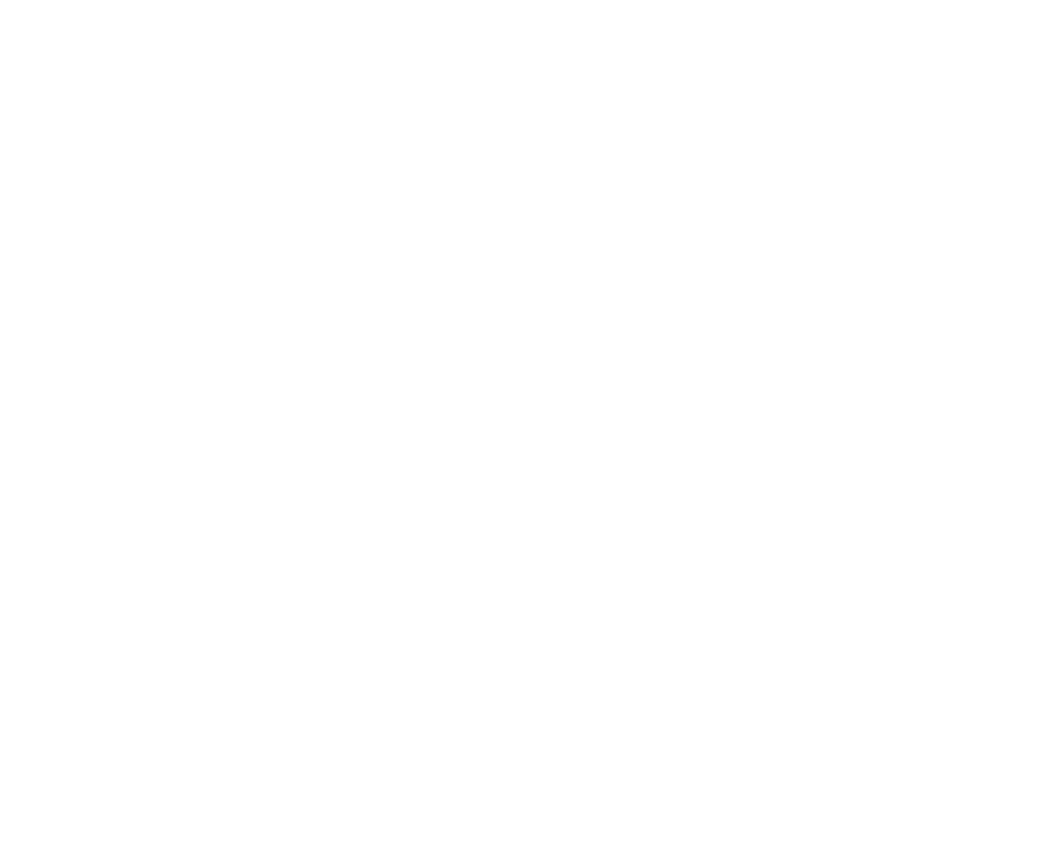
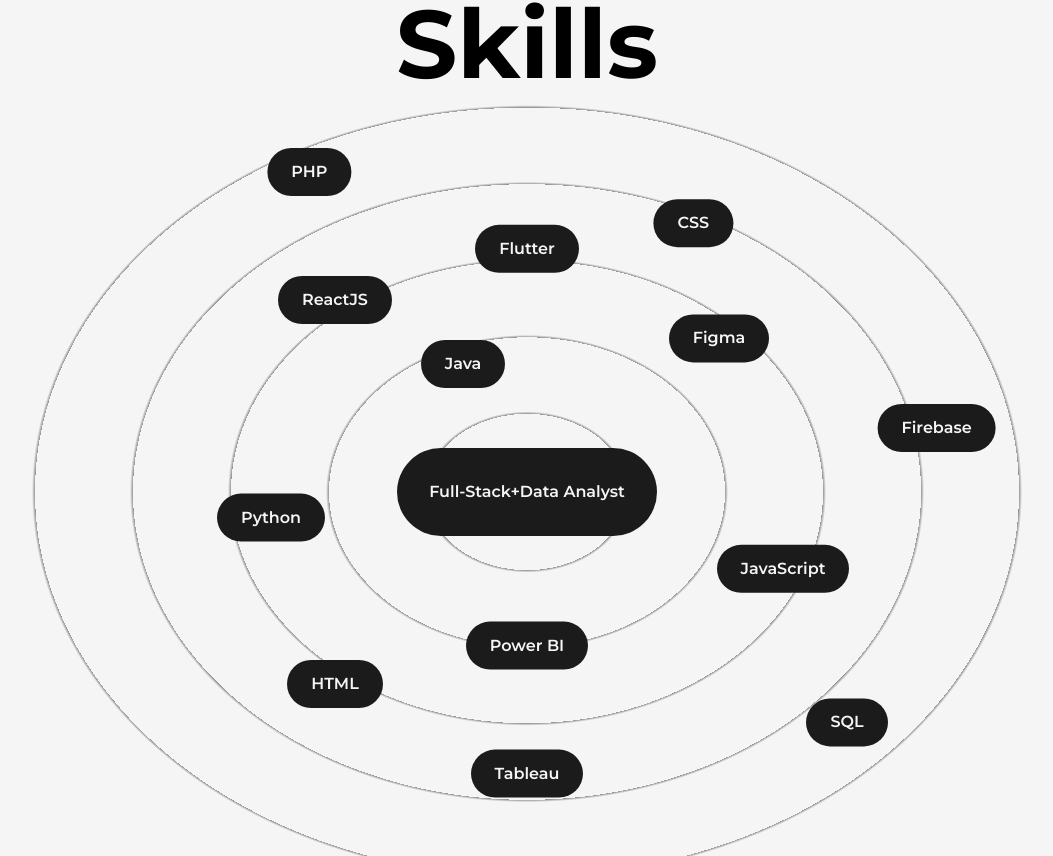
Before and after one commit to MatheusDSantossi/my-website-portfolio, a Next.js app: page /about in a window 1280 px wide. Shown: the part 1552-2408 px from the top of the page, without its empty margins (113-1166 px from the left). Before the commit the page ends 1518 px from the top, so only its background shows below. Built offline with nearby package versions, Linux system fonts and the light colour scheme.

Commit message:
feat: Adding Skills section

```diff
--- /dev/null
+++ b/src/components/Experiences.js
@@ -0,0 +1,8 @@
+import React from 'react'
+
+export const Experiences = () => {
+  return (
+    <div>Experiences</div>
+  )
+
+}
--- a/src/components/Skills.js
+++ b/src/components/Skills.js
@@ -1 +1,49 @@
-// https://youtu.be/Yw7yWHigGKI?t=6864
+import React from 'react'
+import {motion} from 'framer-motion'
+
+const Skill = ({name, x, y}) => {
+    return (
+        <motion.div
+            className='flex items-center justify-center rounded-full font-semibold bg-dark text-light
+            py-3 px-6 shadow-dark cursor-pointer absolute'
+            whileHover={{scale:1.05}}
+            initial={{x:0, y:0}}
+            whileInView={{ x: x, y:y }}
+            transition={{ duration: 1.5}}
+            viewport={{once:true}}
+        >
+            {name}
+        </motion.div>
+    );
+};
+
+export const Skills = () => {
+  return (
+    <>
+        <h2 className='font-bold text-8xl mt-64 w-full text-center'>Skills</h2>
+        <div className='w-full h-screen relative flex items-center justify-center rounded-full bg-circularLight'>
+            <motion.div className='flex items-center justify-center rounded-full font-semibold bg-dark text-light
+            p-8 shadow-dark cursor-pointer
+            '
+            whileHover={{scale:1.05}}
+            >
+                Full-Stack+Data Analyst
+            </motion.div>
+
+            <Skill name="Python" x="-20vw" y="2vw"></Skill>
+            <Skill name="Java" x="-5vw" y="-10vw"></Skill>
+            <Skill name="JavaScript" x="20vw" y="6vw"></Skill>
+            <Skill name="Power BI" x="0vw" y="12vw"></Skill>
+            <Skill name="ReactJS" x="-15vw" y="-15vw"></Skill>
+            <Skill name="Figma" x="15vw" y="-12vw"></Skill>
+            <Skill name="Firebase" x="32vw" y="-5vw"></Skill>
+            <Skill name="Flutter" x="0vw" y="-19vw"></Skill>
+            <Skill name="Tableau" x="0vw" y="22vw"></Skill>
+            <Skill name="SQL" x="25vw" y="18vw"></Skill>
+            <Skill name="PHP" x="-17vw" y="-25vw"></Skill>
+            <Skill name="HTML" x="-15vw" y="15vw"></Skill>
+            <Skill name="CSS" x="13vw" y="-21vw"></Skill>
+        </div>
+    </>
+  )
+}
--- a/src/pages/about.js
+++ b/src/pages/about.js
@@ -5,6 +5,7 @@
 import Image from 'next/image'
 import profilePic from '../../public/images/profile/developer_with_beard_and_glasses_an_abstrac.jpg';
 import { useInView, useMotionValue, useSpring } from 'framer-motion'
+import { Skills } from '../components/Skills'
 
 const AnimatedNumbers = ({value}) => {
     const ref = useRef(null);
@@ -90,6 +91,7 @@
                         </div>
                     </div>
                 </div>
+                <Skills></Skills>
             </Layout>
         </main>
     </>
--- a/tailwind.config.js
+++ b/tailwind.config.js
@@ -25,6 +25,9 @@
       animation: {
         'spin-slow': 'spin 8s linear infinite',
       },
+      backgroundImage: {
+        circularLight: 'repeating-radial-gradient(rgba(0, 0, 0, 0.4) 2px, #f5f5f5 5px, #f5f5f5 100px);',
+      },
     },
   },
   variants: {},
```
